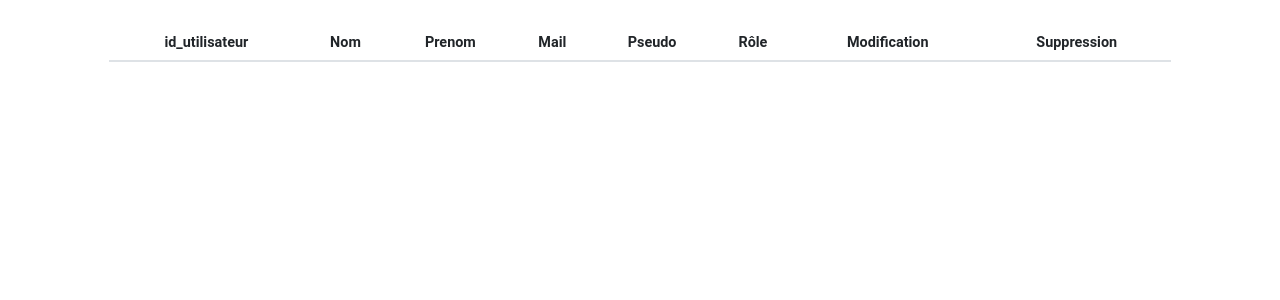
After one commit to PinballCrous/CrousPinball, a PHP site: page /viande-direct/formulaire/gestion_utilisateur.php in a window 1280 px wide. The commit adds this page. Shown: the top 300 px of the page. Run offline with PHP 8.4, Linux system fonts and the light colour scheme; a user stored in the database is signed in; lists and menus that the app fills with data are empty; some libraries are stand-ins or nearby versions; some web fonts are replaced.

Commit message:
co rétablit

```diff
--- /dev/null
+++ b/formulaire/gestion_utilisateur.php
@@ -0,0 +1,98 @@
+<?php
+session_start();
+require_once '../bdd/connexionbdd.php';
+require_once('../templates/includes/css.php');
+// if (!isset($_SESSION['pseudo']) && empty($_SESSION['pseudo'])) {
+//    header('Location:connexion1.php');
+// }
+?>
+
+<!--******************************* tableau ***********************************************************-->
+<head>
+<link rel="stylesheet" href="https://use.fontawesome.com/releases/v5.8.1/css/all.css"
+              integrity="sha384-50oBUHEmvpQ+1lW4y57PTFmhCaXp0ML5d60M1M7uH2+nqUivzIebhndOJK28anvf"
+              crossorigin="anonymous">
+</head>
+<div class="row">
+	<div class="col-10 mx-auto">
+		<div class='table-responsive my-4'>
+		 <!--Table-->
+			 <table class="table table-sm table-striped text-center">
+
+				<thead>
+					<tr>
+						<input type="hidden" name="id_utilisateur" value="<?php $_SESSION['id_utilisateur']?>">
+
+						<th class="font-weight-bold">id_utilisateur</th>
+						<th class="font-weight-bold">Nom</th>
+                        <th class="font-weight-bold">Prenom</th>
+						<th class="font-weight-bold">Mail</th>
+                        <th class="font-weight-bold">Pseudo</th>
+                        <th class="font-weight-bold">Rôle</th>
+						<th class="font-weight-bold">Modification</th>
+						<th class="font-weight-bold">Suppression</th>
+					</tr>
+				</thead>
+
+				<tbody class="insert">
+                    <!--********* A remplir dynamiquement avec JS et Ajax ***************-->
+				</tbody>
+
+			 </table>
+		<!--Table-->
+		</div>
+	</div>
+</div>  <!-- fin de row -->
+
+<!-- ************************************ formulaire d'ajout ******************************************-->
+
+
+
+<!--********************* Modal du formulaire d'Update *******************************************-->
+
+<div class="modal fade" id="modalLoginForm" tabindex="-1" role="dialog" aria-labelledby="myModalLabel"
+  aria-hidden="true">
+      <div class="modal-dialog" role="document">
+            <div class="modal-content">
+
+                <div class="modal-header text-center">
+                    <h4 class="modal-title w-100 font-weight-bold"></h4>
+                    <button type="button" class="close" data-dismiss="modal" aria-label="Close">
+                      <span aria-hidden="true">&times;</span>
+                    </button>
+                </div>
+
+                <div class="modal-body mx-3">
+                    <form id="utilisateur_update">
+
+                        <label for="nom" class="font-weight-bold">Nom</label>
+                        <input class="form-control mb-4" type="text" name="nom" id="nom_update">
+
+                        <label for="prenom" class="font-weight-bold">Prenom</label>
+						<input class="form-control mb-4" type="text" name="prenom" id="prenom_update">
+
+						<label for="mail" class="font-weight-bold">Mail</label>
+						<input class="form-control mb-4" type="text" name="mail" id="mail_update">
+
+						<label for="pseudo" class="font-weight-bold">Pseudo</label>
+						<input class="form-control mb-4" type="text" name="pseudo" id="pseudo_update">
+
+                    </form>
+                </div>
+
+              <div class="modal-footer d-flex justify-content-center">
+
+                    <button type="submit" class="btn btn-outline-blue-grey" id="btnSaveIt">Modifier l'utilisateur</button>
+                    <button type="button" class="btn btn-blue-grey" id="btnCloseIt" data-dismiss="modal">Annuler</button>
+              </div>
+
+            </div>
+      </div>
+</div>
+
+<!--********************* Fin de Modal du formulaire d'Update *******************************************-->
+
+<?php
+	$js = ['gestion_utilisateur'];
+    require_once('../templates/includes/js.php')
+?>
--- a/templates/index.php
+++ b/templates/index.php
@@ -12,6 +12,12 @@ session_start();
     <main>
         <div class="d-flex flex-column d-flex justify-content-center align-items-center vh-100">
             <div class="fixed-top justify-content-end row mr-1">
+                <?php
+                    if(isset($_SESSION['role']) && !empty($_SESSION['role'])){
+                        if($_SESSION['role'] == "admin" or $_SESSION['role'] == "superadmin")
+                        echo '<a href="../formulaire/gestion_utilisateur.php" ><button type="button" class="btn btn-danger">Gestion Utilisateur</button></a>';
+                    }
+                    ?>
                 <?php if(isset($_SESSION['pseudo']) && !empty($_SESSION['pseudo'])){echo '<a href="../formulaire/deconnexion.php" ><button type="button" class="btn btn-danger">deconnexion</button></a>';}?>
                 <a href="../formulaire/connexion.php" ><button type="button" class="btn text-white danger-color-dark">Connexion</button></a>
                 <a href="../formulaire/inscription.php"><button type="button" class="btn text-white danger-color-dark">Inscription</button></a>
```
Also changed, not shown: Classe/UtilisateurManager.class.php (added, +67 -0 lines), Classe/utilisateur.class.php (+37 -14 lines), Classe/utilisateurManager.php (deleted, +0 -60 lines), Controller/controller_gestion_utilisateur.php (added, +47 -0 lines), Controller/traitement_connexion_inscription.php (+23 -22 lines).
